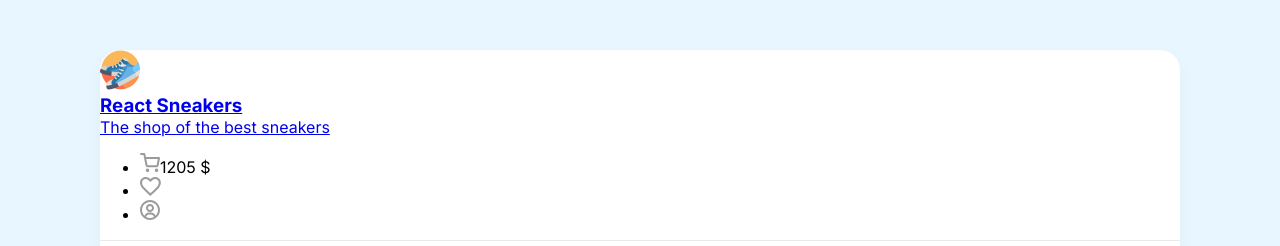
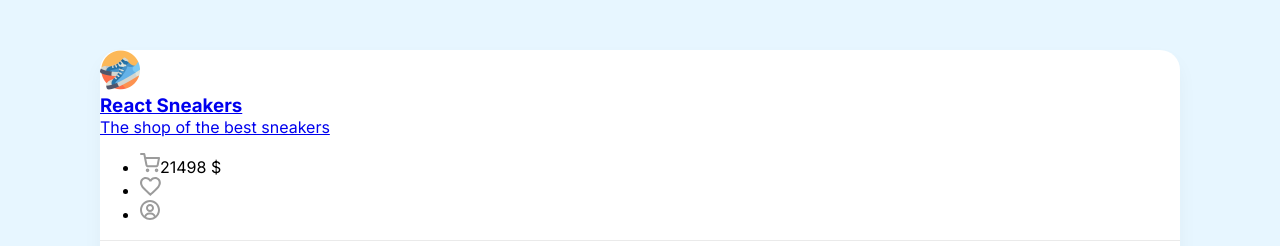
Before and after one commit to hardDino/react, a React (Create React App) app in the folder sneakers/: page / in a window 1280 px wide. Shown: the top 246 px of the page. Built offline with nearby package versions, Linux system fonts and the light colour scheme; data requests are answered from the project's data file.

Commit message:
add summary at cart & header

```diff
--- a/sneakers/server/db.json
+++ b/sneakers/server/db.json
@@ -61,7 +61,20 @@
       "imageUrl": "/img/sneakers/10.jpg"
     }
   ],
-  "cart": [],
+  "cart": [
+    {
+      "id": "3",
+      "title": "Мужские Кроссовки Nike Blazer Mid Suede",
+      "imageUrl": "/img/sneakers/3.jpg",
+      "price": 8499
+    },
+    {
+      "id": "2",
+      "title": "Мужские Кроссовки Nike Air Max 270",
+      "imageUrl": "/img/sneakers/2.jpg",
+      "price": 12999
+    }
+  ],
   "favorites": [],
   "orders": [
     [
--- a/sneakers/src/App.js
+++ b/sneakers/src/App.js
@@ -14,7 +14,6 @@ function App() {
 	const [searchValue, setSearchValue] = React.useState('')
 	const [cartOpened, setCartOpened] = React.useState(false)
 	const [isLoading, setIsLoading] = React.useState(true)
-
 
 	React.useEffect(() => {
 		// fetch('https://63fbcb901ff79e1332947a6c.mockapi.io/items')
@@ -90,6 +89,8 @@ function App() {
 		return favoriteItems.some((obj) => Number(obj.id) === Number(id))
 	}
 
+	const totalPrice = cartItems.reduce((acc, item) => acc += item.price, 0)
+
 	return (
 		<AppContext.Provider
 			value={{
@@ -101,15 +102,13 @@ function App() {
 				isItemAdded,
 				isItemFavorite,
 				setCartOpened,
-				setCartItems
+				setCartItems,
+				totalPrice
 			}}
 		>
 			<div className='wrapper clear'>
 				{cartOpened && (
-					<Cart
-						items={cartItems}
-						onClickDelete={(obj) => onAddToCart(obj)}
-					/>
+					<Cart items={cartItems} onClickDelete={(obj) => onAddToCart(obj)} />
 				)}
 				<Header onClickCart={() => setCartOpened(true)} />
 				<Routes>
--- a/sneakers/src/components/Cart.js
+++ b/sneakers/src/components/Cart.js
@@ -8,7 +8,7 @@ import Info from './Info'
 const delay = (ms) => new Promise((resolve) => setTimeout(resolve, ms))
 
 function Cart({ onClickDelete, items = [] }) {
-	const { cartItems, setCartOpened, setCartItems } =
+	const { cartItems, setCartOpened, setCartItems, totalPrice } =
 		React.useContext(AppContext)
 	const [isOrderComplete, setIsOrderComplete] = React.useState(false)
 	const [orderId, setOrderId] = React.useState(null)
@@ -17,12 +17,8 @@ function Cart({ onClickDelete, items = [] }) {
 	const onClickOrder = async () => {
 		try {
 			setIsLoading(true)
-			await axios.post(
-				'http://localhost:3001/orders',
-				cartItems
-			)
-			const { data } = await axios.get(
-				'http://localhost:3001/orders')
+			await axios.post('http://localhost:3001/orders', cartItems)
+			const { data } = await axios.get('http://localhost:3001/orders')
 			setOrderId(data.length)
 			setIsOrderComplete(true)
 			setCartItems([])
@@ -92,12 +88,12 @@ function Cart({ onClickDelete, items = [] }) {
 							<li>
 								<span>Summary:</span>
 								<div></div>
-								<b>21 498 $</b>
+								<b>{totalPrice} $</b>
 							</li>
 							<li>
 								<span>Tax. 5%:</span>
 								<div></div>
-								<b>1074 $</b>
+								<b>{Math.round(totalPrice*5/100)} $</b>
 							</li>
 						</ul>
 						<button
--- a/sneakers/src/components/Header.js
+++ b/sneakers/src/components/Header.js
@@ -1,6 +1,13 @@
+import React from 'react'
+
+import AppContext from '../context'
+
 import { Link } from 'react-router-dom'
 
+
 function Header(props) {
+	const { totalPrice } = React.useContext(AppContext)
+
 	return (
 		<header className='d-flex justify-between align-center p-40'>
 			<Link to='/'>
@@ -50,7 +57,7 @@ function Header(props) {
 							strokeLinejoin='round'
 						/>
 					</svg>
-					<span>1205 $</span>
+					<span>{totalPrice} $</span>
 				</li>
 				<li>
 					<Link to='/favorites'>
```
